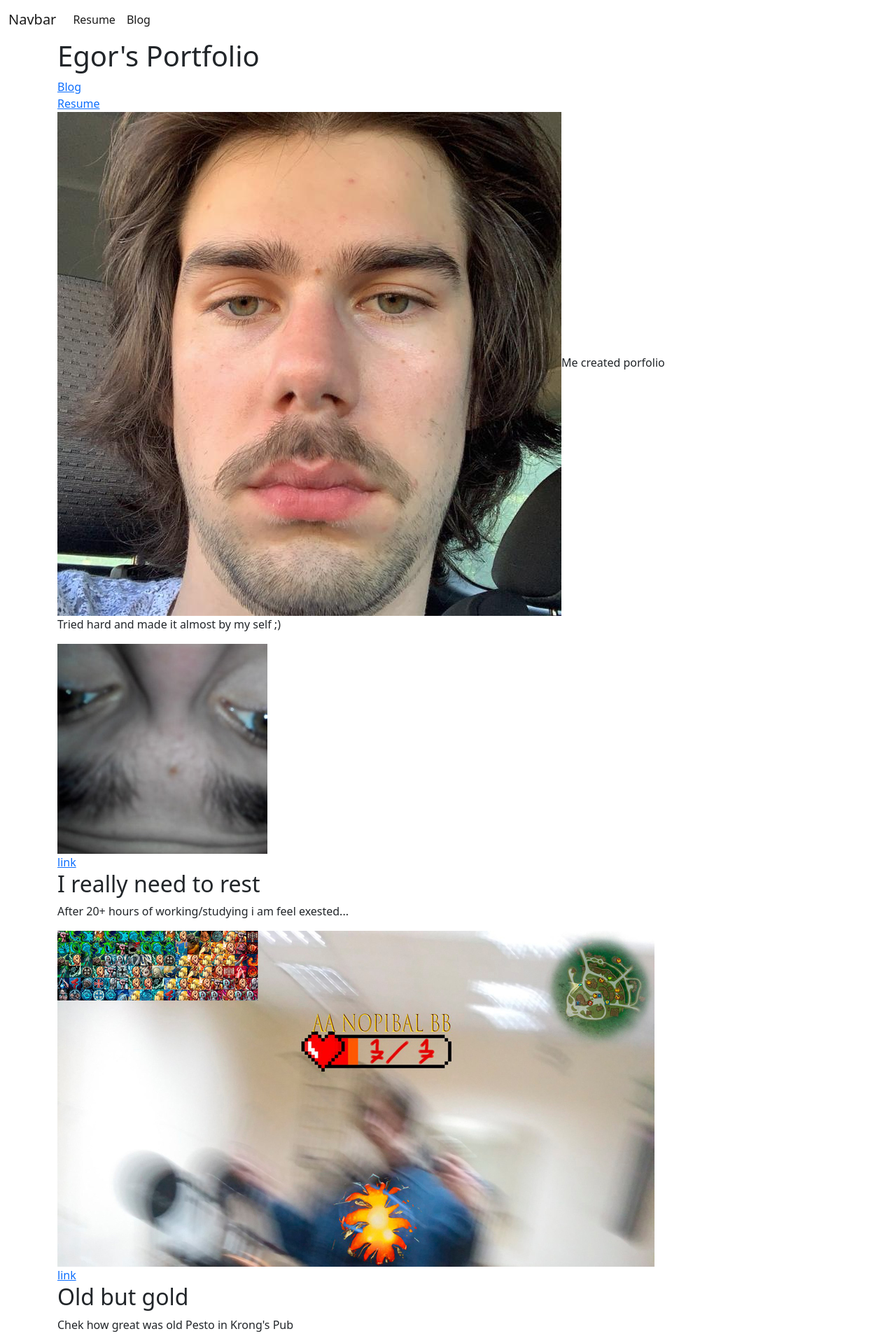
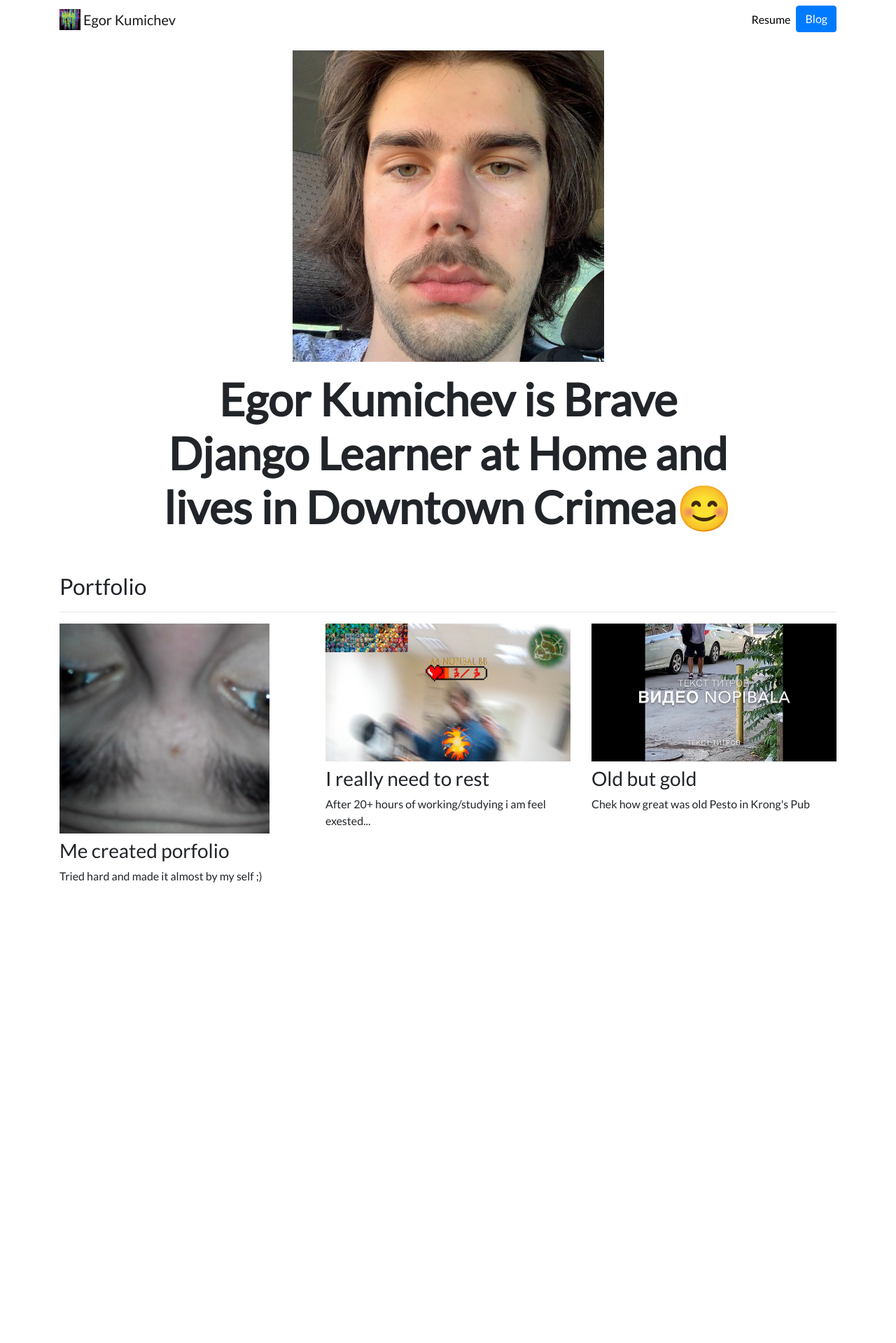
Before and after one commit to nopibal/Django3-personal-portfolio, a Django app: page / in a window 1280 px wide; the page is wider, and only the part inside the window is pictured. Shown: the top 1919 px of that part at 70% size. After the commit the page ends 1261 px from the top of that part, so only its background shows below. Run offline with Django 3.2, Linux system fonts and the light colour scheme; data comes from the database, SQL or seed files in the repository; both versions use the stored data as it was after the commit; some libraries are stand-ins or nearby versions.

Commit message:
stole frontend whatever, i am feel good

```diff
--- a/portfolio/templates/portfolio/base.html
+++ b/portfolio/templates/portfolio/base.html
@@ -1,58 +1,56 @@
+{% load static %}
 <!doctype html>
-{% load static %}
 <html lang="en">
+
 <head>
   <!-- Required meta tags -->
   <meta charset="utf-8">
-    <meta name="viewport" content="width=device-width, initial-scale=1">
-
+  <meta name="viewport" content="width=device-width, initial-scale=1, shrink-to-fit=no">
 
   <!-- Bootstrap CSS -->
-    <link href="https://cdn.jsdelivr.net/npm/bootstrap@5.1.3/dist/css/bootstrap.min.css" rel="stylesheet" integrity="sha384-1BmE4kWBq78iYhFldvKuhfTAU6auU8tT94WrHftjDbrCEXSU1oBoqyl2QvZ6jIW3" crossorigin="anonymous">
+  <link rel="stylesheet" href="https://stackpath.bootstrapcdn.com/bootstrap/4.4.1/css/bootstrap.min.css" integrity="sha384-Vkoo8x4CGsO3+Hhxv8T/Q5PaXtkKtu6ug5TOeNV6gBiFeWPGFN9MuhOf23Q9Ifjh" crossorigin="anonymous">
+
+  <link rel="stylesheet" href="{% static "portfolio/custom.css" %}">
+
+  <link href="https://fonts.googleapis.com/css?family=Lato&display=swap" rel="stylesheet">
+
   <link rel="icon" type="image/png" href="{% static "portfolio/logo.jpg" %}">
-    <link rel="preconnect" href="https://fonts.googleapis.com">
-    <link rel="preconnect" href="https://fonts.gstatic.com" crossorigin>
-    <link href="https://fonts.googleapis.com/css2?family=PT+Sans&display=swap" rel="stylesheet">
 
   <title>Egor Kumichev</title>
 </head>
 
 <body>
-    <nav class="navbar navbar-expand-lg navbar-light bg-lig">
-      <div class="container-fluid">
-        <a class="navbar-brand" href="#">Navbar</a>
-        <button class="navbar-toggler" type="button" data-bs-toggle="collapse" data-bs-target="#navbarSupportedContent" aria-controls="navbarSupportedContent" aria-expanded="false" aria-label="Toggle navigation">
+
+  <nav id="topNav" class="navbar navbar-expand-md navbar-light">
+    <div class="container">
+      <a class="navbar-brand" href="{% url 'home' %}">
+        <img src="{% static "portfolio/logo.jpg" %}" width="30" height="30" class="d-inline-block align-top" alt="Egor's Logo">
+        <span>Egor Kumichev</span>
+      </a>
+      <button class="navbar-toggler" type="button" data-toggle="collapse" data-target="#navbarNav" aria-controls="navbarNav" aria-expanded="false" aria-label="Toggle navigation">
         <span class="navbar-toggler-icon"></span>
       </button>
-      <div class="collapse navbar-collapse" id="navbarSupportedContent">
-      <ul class="navbar-nav me-auto mb-2 mb-lg-0">
+      <div class="collapse navbar-collapse text-center" id="navbarNav">
+        <ul class="navbar-nav ml-auto">
           <li class="nav-item">
-          <a class="nav-link active" href="{% static 'portfolio/resume.pdf' %}">Resume</a>
+            <a class="nav-link" href="{% static "portfolio/resume.pdf" %}">Resume</a>
           </li>
-        <li class="nav-item">
-          <a class="nav-link active" href="{% url 'blog:all_blogs' %}">Blog</a>
+          <li>
+            <a role="button" href="{% url 'blog:all_blogs' %}" class="btn btn-primary">Blog</a>
           </li>
         </ul>
       </div>
     </div>
   </nav>
-
-<div class="container center">
-
+  <div class="container">
     {% block content %}{% endblock %}
-
   </div>
 
+  <!-- Optional JavaScript -->
+  <!-- jQuery first, then Popper.js, then Bootstrap JS -->
+  <script src="https://code.jquery.com/jquery-3.4.1.slim.min.js" integrity="sha384-J6qa4849blE2+poT4WnyKhv5vZF5SrPo0iEjwBvKU7imGFAV0wwj1yYfoRSJoZ+n" crossorigin="anonymous"></script>
+  <script src="https://cdn.jsdelivr.net/npm/popper.js@1.16.0/dist/umd/popper.min.js" integrity="sha384-Q6E9RHvbIyZFJoft+2mJbHaEWldlvI9IOYy5n3zV9zzTtmI3UksdQRVvoxMfooAo" crossorigin="anonymous"></script>
+  <script src="https://stackpath.bootstrapcdn.com/bootstrap/4.4.1/js/bootstrap.min.js" integrity="sha384-wfSDF2E50Y2D1uUdj0O3uMBJnjuUD4Ih7YwaYd1iqfktj0Uod8GCExl3Og8ifwB6" crossorigin="anonymous"></script>
+</body>
 
-    <!-- Optional JavaScript; choose one of the two! -->
-
-    <!-- Option 1: Bootstrap Bundle with Popper -->
-    <script src="https://cdn.jsdelivr.net/npm/bootstrap@5.1.3/dist/js/bootstrap.bundle.min.js" integrity="sha384-ka7Sk0Gln4gmtz2MlQnikT1wXgYsOg+OMhuP+IlRH9sENBO0LRn5q+8nbTov4+1p" crossorigin="anonymous"></script>
-
-    <!-- Option 2: Separate Popper and Bootstrap JS -->
-    <!--
-    <script src="https://cdn.jsdelivr.net/npm/@popperjs/core@2.10.2/dist/umd/popper.min.js" integrity="sha384-7+zCNj/IqJ95wo16oMtfsKbZ9ccEh31eOz1HGyDuCQ6wgnyJNSYdrPa03rtR1zdB" crossorigin="anonymous"></script>
-    <script src="https://cdn.jsdelivr.net/npm/bootstrap@5.1.3/dist/js/bootstrap.min.js" integrity="sha384-QJHtvGhmr9XOIpI6YVutG+2QOK9T+ZnN4kzFN1RtK3zEFEIsxhlmWl5/YESvpZ13" crossorigin="anonymous"></script>
-    -->
-  </body>
 </html>
--- a/portfolio/templates/portfolio/home.html
+++ b/portfolio/templates/portfolio/home.html
@@ -1,29 +1,41 @@
-{% extends 'portfolio/base.html' %}
+
+{% extends "portfolio/base.html" %}
+
+{% load static %}
 
 {% block content %}
 
-    <h1>Egor's Portfolio</h1>
-    {% load static %}
+<div class="row justify-content-center my-3">
+  <div class="col-5">
+    <img src="{% static 'portfolio/me1.jpg' %}" class="img-fluid">
+  </div>
+</div>
 
-    <a href="{% url 'blog:all_blogs' %}">Blog</a>
-    <br>
+<div class="row justify-content-center mb-3">
+  <div class="col-md-9 text-center">
+    <h1 id="hometext" class="font-weight-bold">Egor Kumichev is Brave Django Learner at Home and lives in Downtown Crimea😊</h1>
+  </div>
+</div>
 
-    <a href="{% static 'portfolio/resume.pdf' %}">Resume</a>
-    <br>
-
-    <img src="{% static 'portfolio/me1.jpg' %}"
-
-    {% for project in projects %}
-
-    <h2>{{ project.title }}</h2>
-    <p>{{ project.description }}</p>
-    <img src="{{ project.image.url }}">
+<h2 class="mt-5">Portfolio</h2>
+<hr>
+<div class="row">
+  {% for project in projects %}
+  <div class="col-lg-4 col-md-6">
 
     {% if project.url %}
-    <br>
-    <a href="{{ project.url }}">link</a>
+    <a href="{{ project.url }}" target="_blank">
+      <img src="{{ project.image.url }}" class="img-fluid mb-2">
+    </a>
+    {% else %}
+
+    <img src="{{ project.image.url }}" class="img-fluid mb-2">
     {% endif %}
+    <h3>{{ project.title }}</h3>
+    <p>{{ project.description }}</p>
 
-    {% endfor %}
+  </div>
+  {% endfor %}
+</div>
 
 {% endblock %}
```
Also changed, not shown: blog/templates/blog/all_blogs.html (+15 -11 lines), blog/templates/blog/detail.html (+5 -3 lines), db.sqlite3, media/portfolio/images/1.jpeg (added), media/portfolio/images/2.jpg (added), media/portfolio/images/3.jpg (added). Lines whose indentation alone changed are shown as unchanged.
